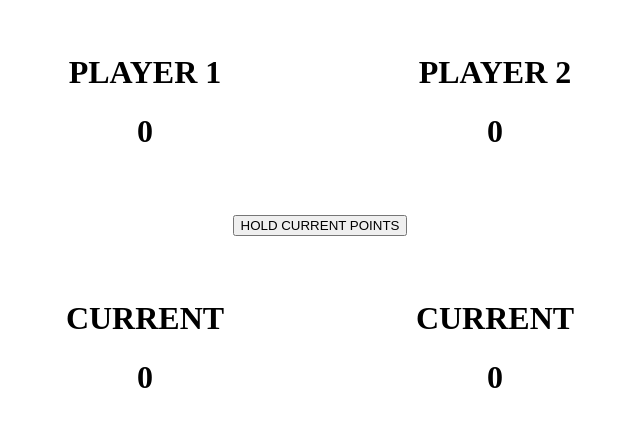
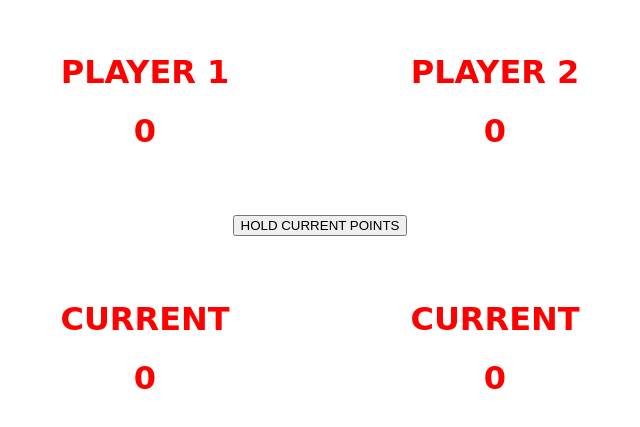
Before and after one commit to Ameer2000Mzori/Dice-Game, a website built with webpack: page src/index.html in a window 1280 px wide. Shown: the part 175-602 px from the top of the page, without its empty margins (320-960 px from the left). Built offline with nearby package versions, Linux system fonts and the light colour scheme; a web font is replaced by a local one.

Commit message:
added styling for the text + fonts and more

```diff
--- a/src/index.html
+++ b/src/index.html
@@ -24,21 +24,21 @@
           <div class="player-Left">
             <div class="text-Con-One">
               <h1 class="player-1-T-T-1">PLAYER 1</h1>
-              <h1 class="player-1-Point-Count">0</h1>
+              <h1 id="count-Players" class="player-1-Point-Count">0</h1>
             </div>
             <div class="text-Con-Two">
               <h1 class="player-1-T-T-3">CURRENT</h1>
-              <h1 class="player-1-Point-Current">0</h1>
+              <h1 id="current-Players" class="player-1-Point-Current">0</h1>
             </div>
           </div>
           <div class="player-Right">
             <div class="text-Con-One">
               <h1 class="player-1-T-T-1">PLAYER 2</h1>
-              <h1 class="player-2-Point-Count">0</h1>
+              <h1 id="count-Players" class="player-2-Point-Count">0</h1>
             </div>
             <div class="text-Con-Two">
               <h1 class="player-1-T-T-3">CURRENT</h1>
-              <h1 class="player-2-Point-Current">0</h1>
+              <h1 id="current-Players" class="player-2-Point-Current">0</h1>
             </div>
           </div>
           <button id="game-Buttons" class="restart-Btn">RESTART GAME</button>
--- a/src/style.scss
+++ b/src/style.scss
@@ -38,6 +38,30 @@ body {
         text-align: center;
         align-items: center;
         justify-content: space-evenly;
+
+        .player-1-T-T-1 {
+          font-family: $fontTwo;
+          font-size: 2rem;
+          color: red;
+        }
+
+        #count-Players {
+          font-family: $fontTwo;
+          font-size: 2rem;
+          color: red;
+        }
+
+        .player-1-T-T-3 {
+          font-family: $fontTwo;
+          font-size: 2rem;
+          color: red;
+        }
+
+        #current-Players {
+          font-family: $fontTwo;
+          font-size: 2rem;
+          color: red;
+        }
       }
 
       #game-Buttons {
```
Also changed, not shown: src/style.css, 1 other file.
